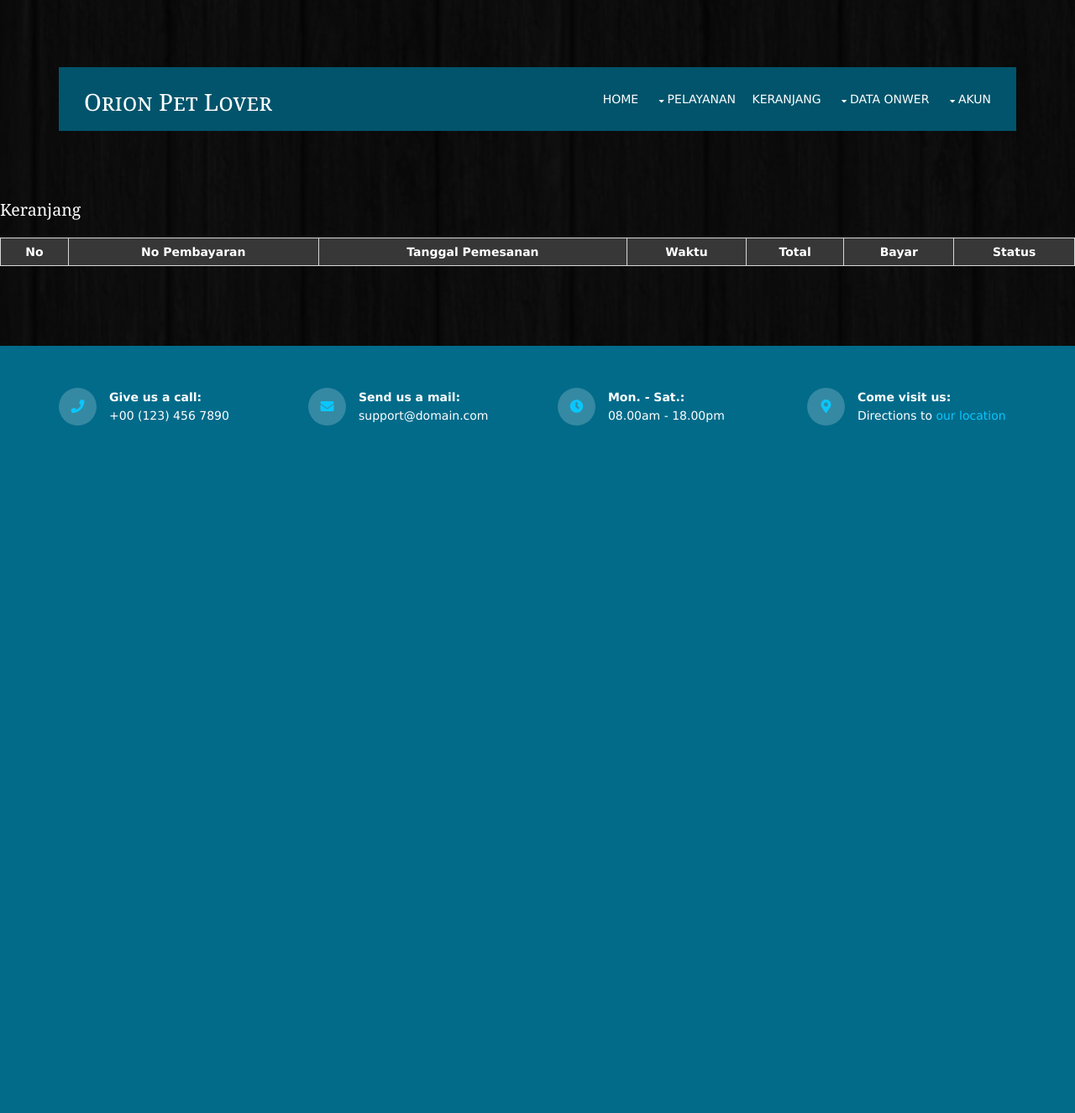
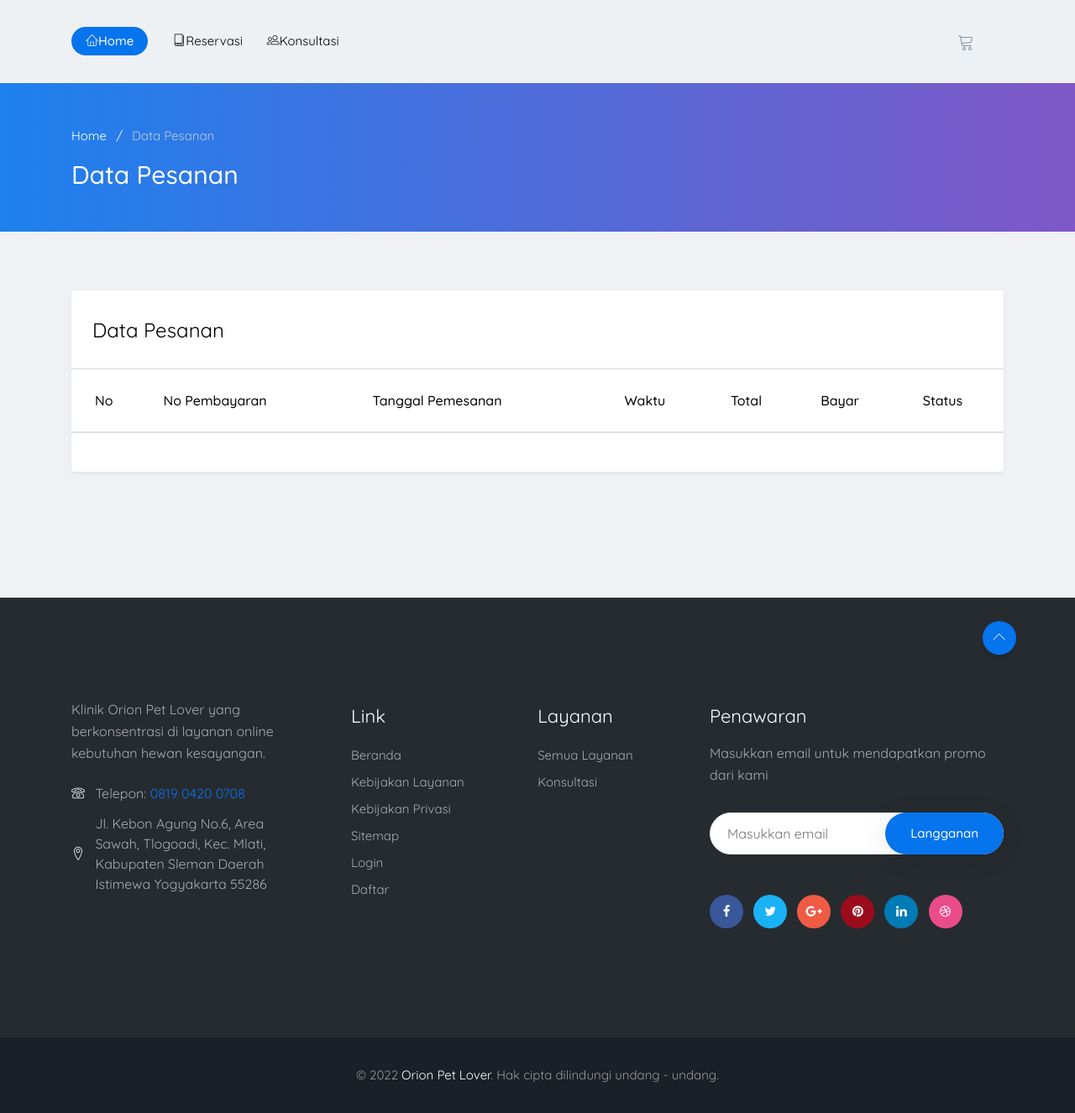
Before and after one commit to tkangketik/opl, a PHP site: page /pages/keranjang.php in a window 1280 px wide. Shown: the whole page at 84% size. Before the commit the page ends 507 px from the top, so only its background shows below. Run offline with PHP 8.4, Linux system fonts and the light colour scheme; the visitor is signed in with stand-in values (Sample User, id 1); data comes from the database, SQL or seed files in the repository; lists and menus that the app fills with data are empty.

Commit message:
feat: new reservations ui

```diff
--- a/pages/keranjang.php
+++ b/pages/keranjang.php
@@ -1,118 +1,90 @@
 <?php
-// session_start();
-// //Koneksi
-$koneksi = new mysqli("localhost","root","","oplbaru");
+$koneksi = new mysqli("localhost", "root", "", "oplbaru");
 session_start();
-if(empty($_SESSION['email']) and empty($_SESSION['password'])) {
-    echo '
-    <center>
-        <br><br><br><br><br><br><br><br><br>
-        <b> Maaf silahkan Login kembali </b><br>
-        <b> Anda telah keluar dari sistem</b>
-        <br>
-        <a href="../login.php" tittle="Klik Gambar Untuk Kembali ke Halaman MASUK">
-        <img src="img/logo/LOGO.PNG" alt="" width="80" height="50" />
-        </a>
-    </center>';
-} else{
-
+if (empty($_SESSION['email']) and empty($_SESSION['password'])) {
+  echo '<script>window.location="login.php";</script>';
+} else {
 ?>
-
   <!DOCTYPE html>
-<html lang="">
+  <html lang="id">
 
   <head>
-<title>Orion Pet Lover</title>
-<meta charset="utf-8">
-<meta name="viewport" content="width=device-width, initial-scale=1.0, maximum-scale=1.0, user-scalable=no">
-<link href="../layout/styles/layout.css" rel="stylesheet" type="text/css" media="all">
+    <meta charset="UTF-8">
+    <meta http-equiv="X-UA-Compatible" content="IE=edge">
+    <meta name="viewport" content="width=device-width, initial-scale=1">
+    <title>Data Hewan - Orion Pet Lover</title>
+    <link rel="stylesheet" href="../assets/css/animate.css">
+    <link rel="stylesheet" href="../assets/css/font-awesome.min.css">
+    <link rel="stylesheet" href="../assets/css/fontello.css">
+    <link rel="stylesheet" href="../assets/css/jquery-ui.css">
+    <link rel="stylesheet" href="../assets/css/lnr-icon.css">
+    <link rel="stylesheet" href="../assets/css/owl.carousel.css">
+    <link rel="stylesheet" href="../assets/css/slick.css">
+    <link rel="stylesheet" href="../assets/css/trumbowyg.min.css">
+    <link rel="stylesheet" href="../assets/css/bootstrap/bootstrap.min.css">
+    <link rel="stylesheet" href="../assets/style.css">
+    <!-- Favicon -->
+    <link rel="icon" type="image/png" sizes="16x16" href="images/favicon.png"> <!-- hapus jika tidak mempunyai favicon -->
   </head>
-<body id="top">
 
-<!-- Top Background Image Wrapper -->
-<div class="bgded overlay padtop" style="background-image:url('../images/demo/backgrounds/bg4.png');">
-
-  <header id="header" class="hoc clear">
-    <div id="logo" class="fl_left">
-
-      <h1><a href="../index.html">Orion Pet Lover</a></h1>
-
+  <body class="preload home2 single-vendor">
+    <div class="menu-area">
+      <div class="top-menu-area">
+        <div class="container">
+          <div class="row">
+            <div class="col-lg-3 col-md-3 col-3">
+              <div class="logo">
+                <a href="../home.php" class="author-area__seller-btn inline"><i class="lnr lnr-home"></i>Home</a>
+                <a href="../media/pesanan.php" style="color:black;"><i class="lnr lnr-book"></i>Reservasi</a>&nbsp;&nbsp;&nbsp;&nbsp;&nbsp;&nbsp;&nbsp;
+                <a href="../konsul.php" style="color:black;"><i class="lnr lnr-users"></i>Konsultasi</a>
               </div>
-    <nav id="mainav" class="fl_right">
-
-      <ul class="clear">
-        <li><a href="../home.php">Home</a></li>
-        <li><a class="drop" href="../home.php">Pelayanan</a>
+            </div>
+            <div class="col-lg-8 offset-lg-1 col-md-9 col-6 v_middle">
+              <div class="author-area">
+                <div class="author__notification_area">
                   <ul>
-            <li><a href="#">Vaksin</a></li>
-            <li><a href="#">Suntik Jamur</a></li>
-            <li><a href="#">Suntik Obat Cacing</a></li>
-          </ul>
-        </li>
-        <li><a href="Keranjang.php">Keranjang</a></li>
-        <li><a class="drop" href="#">Data Onwer</a>
-              <ul>
-              <li><a href="pelanggan.php">Data Pelanggan</a></li>
-              <li><a href="hewan.php">Data Hewan</a></li>
-              </ul>
-        </li>
-        <li><a class="drop" href="#">Akun</a>
-              <ul>
-              <li><a href="pelanggan.php">Ubah Password</a></li>
-              <li><a href="hewan.php">Keluar</a></li>
-              </ul>
+                    <li class="has_dropdown">
+                      <div class="icon_wrap">
+                        <a href="keranjang.php">
+                          <span class="lnr lnr-cart"></span>
+                        </a>
+                      </div>
                     </li>
                   </ul>
-
-    </nav>
-  </header>
-
-  <div>
-   	<!-- Section: home
-    <section id="home" class="home">
-		<div class="intro-content">
-			<div class="container">
-				<div class="row">
-					<div class="col-lg-7">
-						<div class="form-wrapper">
-						<div class="wow fadeInRight" data-wow-duration="2s" data-wow-delay="0.2s">
-							<div class="panel panel-skin">
-							<div class="panel-heading">
-								<h3 class="panel-title"><span class="fa fa-pencil-square-o"></span> Data Owner </h3></div>
-                                    <div class="form-wrapper">
-                                        <div class="wow fadeInRight" data-wow-duration="2s" data-wow-delay="0.2s">
-                                            <div class="panel-heading">
-                                                <table class="table-form" border="0" width="100%" cellpadding="0" cellspacing="0">
+                </div>
                 <?php
-                                                        $ambil = $koneksi->query("SELECT * FROM transaksi WHERE id_pelanggan='$_SESSION[id_pelanggan]'");
-                                                        // $pecah = $ambil->fetch_assoc();
-                                                        while($row = $ambil->fetch_assoc()){
+                $ambil = $koneksi->query("SELECT * FROM pelanggan WHERE email='$_SESSION[email]'");
+                while ($row = $ambil->fetch_assoc()) {
                 ?>
-                                                    <tr>
-                                                        <td width="20%">Nomor Pembayaran</td>
-                                                        <td width="1%">:</td>
-                                                        <td><?php echo $row["no_pembayaran"]; ?></td>
-                                                    </tr>
-                                                    <tr>
-                                                        <td>Tanggal Pemesanan</td>
-                                                        <td width="1%">:</td>
-                                                        <td><?php echo $row["tanggal"]; ?></td>
-                                                    </tr>
-                                                    <tr>
-                                                        <td>Waktu</td>
-                                                        <td width="1%">:</td>
-                                                        <td><?php echo $row["timeslot"]; ?></td>
-                                                    </tr>
-                                                    <tr>
-                                                        <td>Total</td>
-                                                        <td width="1%">:</td>
-                                                        <td><?php echo $row["total"]; ?></td>
-                                                    </tr>
-
-                                                </table><br>
-                                                <div class="wow lightSpeedIn" data-wow-delay="0.1s">
-                                                    <a href="detail.php?id=<?php echo $row['id_pelanggan']; ?>" class="btn btn-skin btn-lg">Detail</a>
-                                                    <a href="home.php" class="btn btn-skin btn-lg">Kembali</a>
+                  <div class="author-author__info inline has_dropdown">
+                    <div class="author__avatar">
+                      <img src="../assets/images/usr_avatar.png" alt="user avatar">
+                    </div>
+                    <div class="autor__info">
+                      <p class="name">
+                        <?php echo $row["nama_pelanggan"]; ?>
+                      </p>
+                    </div>
+                    <div class="dropdowns dropdown--author">
+                      <ul>
+                        <li>
+                          <a href="pelanggan.php">
+                            <span class="lnr lnr-user"></span> Akun</a>
+                        </li>
+                        <li>
+                          <a href="hewan.php">
+                            <span class="lnr lnr-smile"></span> Data Hewan</a>
+                        </li>
+                        <li>
+                          <a href="keranjang.php">
+                            <span class="lnr lnr-cart"></span> Pesanan</a>
+                        </li>
+                        <li>
+                          <a href="../logout.php" onclick="return confirm('Apakah Anda Yakin Ingin keluar?')">
+                            <span class="lnr lnr-exit"></span>Logout</a>
+                        </li>
+                      </ul>
+                    </div>
                   </div>
                 <?php
                 }
@@ -123,21 +95,37 @@ if(empty($_SESSION['email']) and empty($_SESSION['password'])) {
         </div>
       </div>
     </div>
+    <section class="breadcrumb-area">
+      <div class="container">
+        <div class="row">
+          <div class="col-md-12">
+            <div class="breadcrumb">
+              <ul>
+                <li>
+                  <a href="../home.php">Home</a>
+                </li>
+                <li class="active">
+                  <a href="#">Data Pesanan</a>
+                </li>
+              </ul>
+            </div>
+            <h1 class="page-title">Data Pesanan</h1>
           </div>
         </div>
       </div>
-    </section> -->
-	<section id="home" class="home">
-		<div class="intro-content">
+    </section>
+    <section class="section--padding2 bgcolor">
       <div class="container">
         <div class="row">
-					<div class="col-lg-10">
-						<div class="form-wrapper">
-						<div class="wow fadeInRight" data-wow-duration="2s" data-wow-delay="0.2s">
-							<div class="panel panel-skin">
-							<div class="panel-heading">
-								<h3 class="panel-title"><span class="fa fa-pencil-square-o"></span>Keranjang</h3></div>
-								<table class="table table-bordered">
+          <div class="col-md-12">
+            <div class="">
+              <div class="modules__content">
+                <div class="withdraw_module withdraw_history">
+                  <div class="withdraw_table_header">
+                    <h3>Data Pesanan</h3>
+                  </div>
+                  <div class="table-responsive">
+                    <table class="table withdraw__table">
                       <thead>
                         <tr>
                           <th>No</th>
@@ -162,13 +150,13 @@ if(empty($_SESSION['email']) and empty($_SESSION['password'])) {
                           # code...
                         ?>
                           <tr>
-			<td style="color:red"><?php echo $nomor; ?></td>
-			<td style="color:red"><?php echo $pecah['no_pembayaran']; ?></td>
-			<td style="color:red"><?php echo $pecah['tanggal']; ?></td>
-			<td style="color:red"><?php echo $pecah['timeslot']; ?></td>
-			<td style="color:red">Rp. <?php echo $pecah['total']; ?></td>
-      <td style="color:red"><?php echo $pecah['bayar']; ?></td>
-      <td style="color:red"><?php echo $pecah['status']; ?></td>
+                            <td><?php echo $nomor; ?></td>
+                            <td><?php echo $pecah['no_pembayaran']; ?></td>
+                            <td><?php echo $pecah['tanggal']; ?></td>
+                            <td><?php echo $pecah['timeslot']; ?></td>
+                            <td>Rp. <?php echo $pecah['total']; ?></td>
+                            <td class="text-success"><?php echo $pecah['bayar']; ?></td>
+                            <td><?php echo $pecah['status']; ?></td>
                             <td>
                               <!-- <a href="hapusdata.php?id=<?php echo $pecah['kd_transaksi']; ?>" class="btn-danger btn">Detail</a> -->
                             </td>
@@ -187,44 +175,165 @@ if(empty($_SESSION['email']) and empty($_SESSION['password'])) {
             </div>
           </div>
         </div>
+      </div>
     </section>
 
 
-  </div>
-
-</div>
-<div>
-  <section id="ctdetails" class="hoc clear">
-
-    <ul class="nospace clear">
-      <li class="one_quarter first">
-        <div class="block clear"><a href="#"><i class="fas fa-phone"></i></a> <span><strong>Give us a call:</strong> +00 (123) 456 7890</span></div>
+    <footer class="footer-area">
+      <div class="footer-big section--padding">
+        <div class="container">
+          <div class="row">
+            <div class="col-lg-3 col-md-6">
+              <div class="info-footer">
+                <p class="info--text">Klinik Orion Pet Lover yang berkonsentrasi di layanan online kebutuhan hewan kesayangan.</p>
+                <ul class="info-contact">
+                  <li>
+                    <span class="lnr lnr-phone info-icon"></span>
+                    <span class="info">Telepon: <a href="tel:081904200708">0819 0420 0708</a></span>
                   </li>
-      <li class="one_quarter">
-        <div class="block clear"><a href="#"><i class="fas fa-envelope"></i></a> <span><strong>Send us a mail:</strong> support@domain.com</span></div>
-      </li>
-      <li class="one_quarter">
-        <div class="block clear"><a href="#"><i class="fas fa-clock"></i></a> <span><strong> Mon. - Sat.:</strong> 08.00am - 18.00pm</span></div>
-      </li>
-      <li class="one_quarter">
-        <div class="block clear"><a href="#"><i class="fas fa-map-marker-alt"></i></a> <span><strong>Come visit us:</strong> Directions to <a href="#">our location</a></span></div>
+                  <li>
+                    <span class="lnr lnr-map-marker info-icon"></span>
+                    <span class="info">Jl. Kebon Agung No.6, Area Sawah, Tlogoadi, Kec. Mlati, Kabupaten Sleman Daerah Istimewa Yogyakarta 55286</span>
                   </li>
                 </ul>
-  </section>
               </div>
+            </div>
+            <div class="col-lg-5 col-md-6">
+              <div class="footer-menu">
+                <h4 class="footer-widget-title text--white">Link</h4>
+                <ul>
+                  <li>
+                    <a href="#">Beranda</a>
+                  </li>
+                  <li>
+                    <a href="#">Kebijakan Layanan</a>
+                  </li>
+                  <li>
+                    <a href="#">Kebijakan Privasi</a>
+                  </li>
+                  <li>
+                    <a href="#">Sitemap</a>
+                  </li>
+                  <li>
+                    <a href="#">Login</a>
+                  </li>
+                  <li>
+                    <a href="#">Daftar</a>
+                  </li>
+                </ul>
+              </div>
+              <div class="footer-menu">
+                <h4 class="footer-widget-title text--white">Layanan</h4>
+                <ul>
+                  <li>
+                    <a href="#">Semua Layanan</a>
+                  </li>
+                  <li>
+                    <a href="#">Konsultasi</a>
+                  </li>
+                  <li>
+                    <a href="#">&nbsp;</a>
+                  </li>
+                  <li>
+                    <a href="#">&nbsp;</a>
+                  </li>
+                  <li>
+                    <a href="#">&nbsp;</a>
+                  </li>
+                  <li>
+                    <a href="#">&nbsp;</a>
+                  </li>
+                </ul>
+              </div>
+            </div>
+            <div class="col-lg-4 col-md-12">
+              <div class="newsletter">
+                <h4 class="footer-widget-title text--white">Penawaran</h4>
+                <p>Masukkan email untuk mendapatkan promo dari kami</p>
+                <div class="newsletter__form">
+                  <form action="#">
+                    <div class="field-wrapper">
+                      <input class="relative-field rounded" type="text" placeholder="Masukkan email">
+                      <button class="btn btn--round" type="submit">Langganan</button>
+                    </div>
+                  </form>
+                </div>
+                <div class="social social--color--filled">
+                  <ul>
+                    <li>
+                      <a href="#">
+                        <span class="fa fa-facebook"></span>
+                      </a>
+                    </li>
+                    <li>
+                      <a href="#">
+                        <span class="fa fa-twitter"></span>
+                      </a>
+                    </li>
+                    <li>
+                      <a href="#">
+                        <span class="fa fa-google-plus"></span>
+                      </a>
+                    </li>
+                    <li>
+                      <a href="#">
+                        <span class="fa fa-pinterest"></span>
+                      </a>
+                    </li>
+                    <li>
+                      <a href="#">
+                        <span class="fa fa-linkedin"></span>
+                      </a>
+                    </li>
+                    <li>
+                      <a href="#">
+                        <span class="fa fa-dribbble"></span>
+                      </a>
+                    </li>
+                  </ul>
+                </div>
+              </div>
+            </div>
+          </div>
+        </div>
+      </div>
+      <div class="mini-footer">
+        <div class="container">
+          <div class="row">
+            <div class="col-md-12">
+              <div class="copyright-text">
+                <p>&copy; 2022
+                  <a href="#">Orion Pet Lover</a>. Hak cipta dilindungi undang - undang.
+                </p>
+              </div>
+              <div class="go_top">
+                <span class="lnr lnr-chevron-up"></span>
+              </div>
+            </div>
+          </div>
+        </div>
+      </div>
+    </footer>
+    <script src="../assets/js/vendor/jquery/jquery-1.12.3.js"></script>
+    <script src="../assets/js/vendor/jquery/popper.min.js"></script>
+    <script src="../assets/js/vendor/jquery/uikit.min.js"></script>
+    <script src="../assets/js/vendor/bootstrap.min.js"></script>
+    <script src="../assets/js/vendor/chart.bundle.min.js"></script>
+    <script src="../assets/js/vendor/grid.min.js"></script>
+    <script src="../assets/js/vendor/jquery-ui.min.js"></script>
+    <script src="../assets/js/vendor/jquery.barrating.min.js"></script>
+    <script src="../assets/js/vendor/jquery.countdown.min.js"></script>
+    <script src="../assets/js/vendor/jquery.counterup.min.js"></script>
+    <script src="../assets/js/vendor/jquery.easing1.3.js"></script>
+    <script src="../assets/js/vendor/owl.carousel.min.js"></script>
+    <script src="../assets/js/vendor/slick.min.js"></script>
+    <script src="../assets/js/vendor/tether.min.js"></script>
+    <script src="../assets/js/vendor/trumbowyg.min.js"></script>
+    <script src="../assets/js/vendor/waypoints.min.js"></script>
+    <script src="../assets/js/dashboard.js"></script>
+    <script src="../assets/js/main.js"></script>
+    <script src="../assets/js/map.js"></script>
+  </body>
 
-
-
-
-
-</div>
-<a id="backtotop" href="#top"><i class="fas fa-chevron-up"></i></a>
-<!-- JAVASCRIPTS -->
-<script src="../layout/scripts/jquery.min.js"></script>
-<script src="../layout/scripts/jquery.backtotop.js"></script>
-<script src="../layout/scripts/jquery.mobilemenu.js"></script>
-</body>
   </html>
-<?php
-}
-?>
+<?php } ?>
```
Lines whose indentation alone changed are shown as unchanged.
